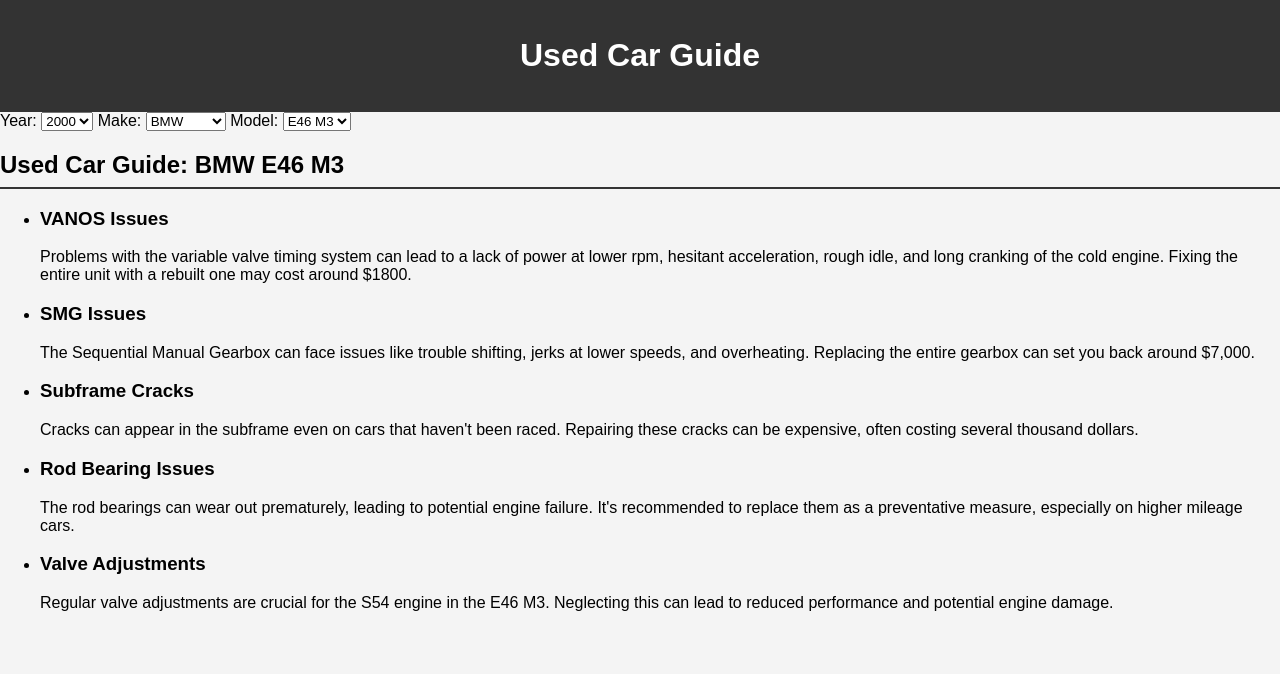
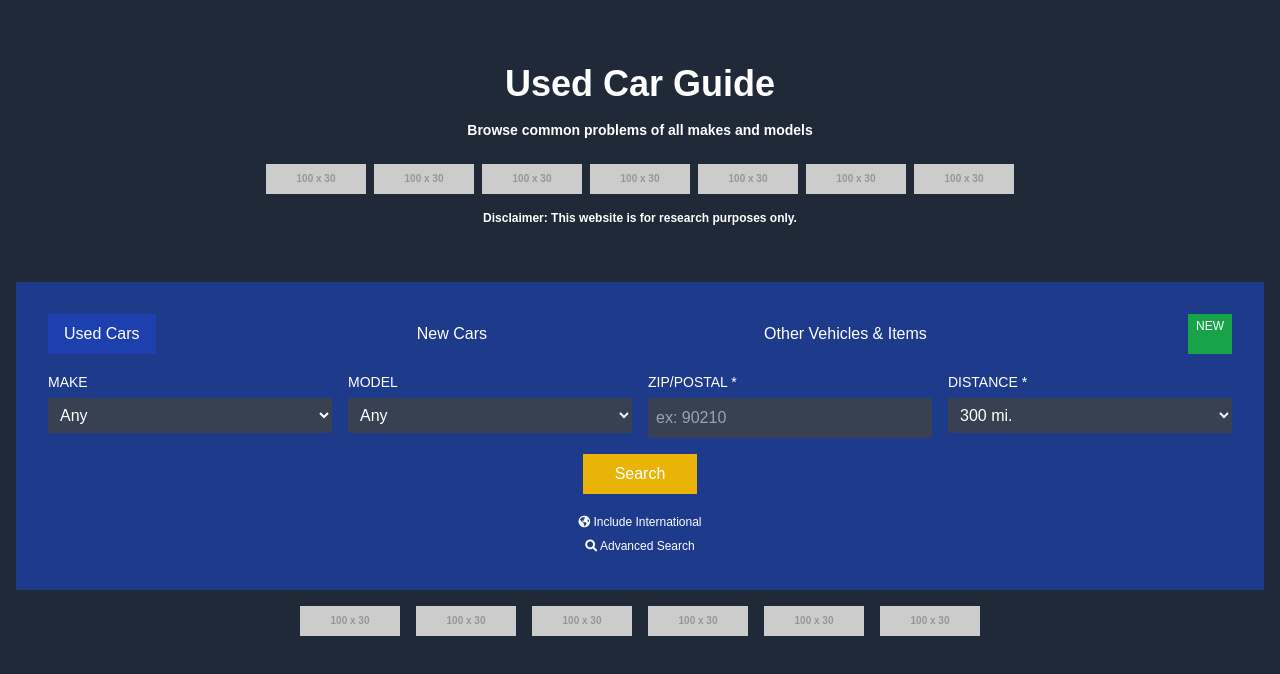
Before and after one commit to psmithdev/carguide, a plain HTML site: page index.html in a window 1280 px wide. Drawn offline with nearby package versions, Linux system fonts and the light colour scheme; placeholder pictures from the web are drawn by us.

Commit message:
Added search box container and divs

```diff
--- a/index.html
+++ b/index.html
@@ -6,179 +6,127 @@
     <title>Used Car Guide</title>
     <link rel="stylesheet" href="styles.css" />
     <script src="script.js" defer></script>
+    <script src="https://cdn.tailwindcss.com"></script>
+    <link
+      href="https://fonts.googleapis.com/css2?family=Roboto:wght@400;700&display=swap"
+      rel="stylesheet"
+    />
+    <link
+      rel="stylesheet"
+      href="https://cdnjs.cloudflare.com/ajax/libs/font-awesome/5.15.3/css/all.min.css"
+    />
   </head>
-  <body>
-    <header>
-      <h1>Used Car Guide</h1>
-    </header>
-    <main>
-      <section id="car-selection">
-        <label for="year">Year:</label>
-        <select id="year" onchange="updateModels()">
-          <!-- Options will be populated by JavaScript -->
-        </select>
-
-        <label for="make">Make:</label>
-        <select id="make" onchange="updateModels()">
-          <option value="BMW">BMW</option>
-          <option value="Chevrolet">Chevrolet</option>
-          <!-- Add more options as needed -->
-        </select>
-
-        <label for="model">Model:</label>
-        <select id="model" onchange="updateDisplay()">
-          <!-- Options will be populated based on the make and year by JavaScript -->
-        </select>
-      </section>
-
-      <!-- BMW E46 M3 Details -->
-      <section id="car-details-e46m3" class="car-details" style="display: none">
-        <h2>Used Car Guide: BMW E46 M3</h2>
-        <ul>
-          <!-- Each <li> contains an issue and its description -->
-          <li>
-            <h3>VANOS Issues</h3>
-            <p>
-              Problems with the variable valve timing system can lead to a lack
-              of power at lower rpm, hesitant acceleration, rough idle, and long
-              cranking of the cold engine. Fixing the entire unit with a rebuilt
-              one may cost around $1800.
-            </p>
-          </li>
-          <li>
-            <h3>SMG Issues</h3>
-            <p>
-              The Sequential Manual Gearbox can face issues like trouble
-              shifting, jerks at lower speeds, and overheating. Replacing the
-              entire gearbox can set you back around $7,000.
-            </p>
-          </li>
-          <li>
-            <h3>Subframe Cracks</h3>
-            <p>
-              Cracks can appear in the subframe even on cars that haven't been
-              raced. Repairing these cracks can be expensive, often costing
-              several thousand dollars.
-            </p>
-          </li>
-          <li>
-            <h3>Rod Bearing Issues</h3>
-            <p>
-              The rod bearings can wear out prematurely, leading to potential
-              engine failure. It's recommended to replace them as a preventative
-              measure, especially on higher mileage cars.
-            </p>
-          </li>
-          <li>
-            <h3>Valve Adjustments</h3>
-            <p>
-              Regular valve adjustments are crucial for the S54 engine in the
-              E46 M3. Neglecting this can lead to reduced performance and
-              potential engine damage.
-            </p>
-          </li>
-        </ul>
-      </section>
-
-      <!-- BMW E90 M3 Details -->
-      <section id="car-details-e90m3" class="car-details" style="display: none">
-        <h2>Used Car Guide: BMW E90 M3</h2>
-        <ul>
-          <!-- Similar structure for issues and descriptions -->
-          <li>
-            <h3>Throttle Actuators</h3>
-            <p>
-              The throttle actuators can fail, leading to reduced performance
-              and a check engine light. Replacement is the most common solution.
-            </p>
-          </li>
-          <li>
-            <h3>Rod Bearings</h3>
-            <p>
-              Like the E46, the E90 M3's rod bearings can wear out prematurely.
-              Regular inspection and replacement are recommended.
-            </p>
-          </li>
-          <li>
-            <h3>Idle Control Valve</h3>
-            <p>
-              The idle control valve can get clogged or fail, leading to rough
-              idling or stalling. Cleaning or replacement can fix the issue.
-            </p>
-          </li>
-        </ul>
-      </section>
-
-      <!-- C6 Corvette ZR1 Details -->
-      <section
-        id="car-details-c6corvettezr1"
-        class="car-details"
-        style="display: none"
-      >
-        <h2>Used Car Guide: C6 Corvette ZR1</h2>
-        <ul>
-          <!-- Listing issues specific to C6 Corvette ZR1 -->
-          <li>
-            <h3>Dash Peeling on the 3LZ</h3>
-            <p>
-              The 3LZ trim, which is the highest luxury level for the C6
-              Corvette ZR1, has been reported to have issues with the leather
-              dash peeling or delaminating. This can be due to heat, humidity,
-              or just age.
-            </p>
-          </li>
-          <li>
-            <h3>Ceramic Brake Vibrations</h3>
-            <p>
-              The C6 Corvette ZR1's ceramic brakes have been reported to cause
-              vibrations during highway driving. This is attributed to the
-              brakes not being balanced correctly from the factory that
-              manufactured these ceramic brakes. The most effective solution is
-              to have the ceramic brakes professionally balanced.
-            </p>
-          </li>
-          <li>
-            <h3>Supercharger Coupler Issues</h3>
-            <p>
-              The supercharger coupler can wear out over time, leading to a
-              rattling noise, especially at idle. Replacing the coupler is the
-              most common fix.
-            </p>
-          </li>
-          <li>
-            <h3>Supercharger Bricks Need Reinforcement</h3>
-            <p>
-              The supercharger on the ZR1 uses intercooler "bricks" to help cool
-              the intake air. Over time, these can crack or fail, especially
-              under high boost or when using aftermarket pulleys. Reinforcing or
-              replacing the bricks with aftermarket solutions can prevent
-              failure.
-            </p>
-          </li>
-        </ul>
-      </section>
-
-      <!-- C6 Corvette Z06 Details -->
-      <section
-        id="car-details-c6corvettez06"
-        class="car-details"
-        style="display: none"
-      >
-        <h2>Used Car Guide: C6 Corvette Z06</h2>
-        <ul>
-          <!-- Listing issues specific to C6 Corvette Z06 -->
-          <li>
-            <h3>Valve Drop Issue</h3>
-            <p>
-              The LS7 engine in the C6 Z06 has been known to suffer from valve
-              drop issues, particularly with the exhaust valves. This can lead
-              to catastrophic engine failure.
-            </p>
-          </li>
-          <!-- Additional issues can be added here -->
-          <!-- ... -->
-        </ul>
-      </section>
-    </main>
+  <body class="bg-gray-800 font-roboto">
+    <div class="container mx-auto p-4">
+      <div class="text-white text-center text-4xl font-bold py-12">
+        Used Car Guide
+        <div class="text-sm py-4">
+          Browse common problems of all makes and models
+        </div>
+        <div class="flex justify-center space-x-2 py-2">
+          <img
+            alt="Logo placeholder for ebay"
+            src="https://placehold.co/100x30"
+          />
+          <img
+            alt="Logo placeholder for cars.com"
+            src="https://placehold.co/100x30"
+          />
+          <img
+            alt="Logo placeholder for TrueCar"
+            src="https://placehold.co/100x30"
+          />
+          <img
+            alt="Logo placeholder for a carvana"
+            src="https://placehold.co/100x30"
+          />
+          <img
+            alt="Logo placeholder for Hemmings"
+            src="https://placehold.co/100x30"
+          />
+          <img
+            alt="Logo placeholder for cars&bids"
+            src="https://placehold.co/100x30"
+          />
+          <img
+            alt="Logo placeholder for CarSoup.com"
+            src="https://placehold.co/100x30"
+          />
+        </div>
+        <div class="text-xs py-2">
+          Disclaimer: This website is for research purposes only.
+        </div>
+      </div>
+      <div class="bg-blue-900 p-8 text-white">
+        <div class="flex justify-between mb-4">
+          <div class="bg-blue-800 px-4 py-2 cursor-pointer">Used Cars</div>
+          <div class="px-4 py-2 cursor-pointer">New Cars</div>
+          <div class="px-4 py-2 cursor-pointer">Other Vehicles & Items</div>
+          <div class="text-xs bg-green-600 px-2 py-1">NEW</div>
+        </div>
+        <div class="grid grid-cols-4 gap-4">
+          <div class="col-span-1">
+            <label class="text-sm" for="make">MAKE</label>
+            <select id="make" class="w-full mt-1 p-2 bg-gray-700 text-white">
+              <option>Any</option>
+            </select>
+          </div>
+          <div class="col-span-1">
+            <label class="text-sm" for="model">MODEL</label>
+            <select id="model" class="w-full mt-1 p-2 bg-gray-700 text-white">
+              <option>Any</option>
+            </select>
+          </div>
+          <div class="col-span-1">
+            <label class="text-sm" for="zip">ZIP/POSTAL *</label>
+            <input
+              type="text"
+              id="zip"
+              class="w-full mt-1 p-2 bg-gray-700 text-white"
+              placeholder="ex: 90210"
+            />
+          </div>
+          <div class="col-span-1">
+            <label class="text-sm" for="distance">DISTANCE *</label>
+            <select
+              id="distance"
+              class="w-full mt-1 p-2 bg-gray-700 text-white"
+            >
+              <option>300 mi.</option>
+            </select>
+          </div>
+        </div>
+        <div class="text-center py-4">
+          <button class="bg-yellow-500 text-white px-8 py-2">Search</button>
+        </div>
+        <div class="text-xs text-center">
+          <div class="py-1">
+            <i class="fas fa-globe-americas"></i> Include International
+          </div>
+          <div class="py-1"><i class="fas fa-search"></i> Advanced Search</div>
+        </div>
+      </div>
+      <div class="flex justify-center space-x-4 py-4">
+        <img
+          alt="Logo placeholder for about.com"
+          src="https://placehold.co/100x30"
+        />
+        <img
+          alt="Logo placeholder for JALOPNIK"
+          src="https://placehold.co/100x30"
+        />
+        <img
+          alt="Logo placeholder for ROAD&TRACK"
+          src="https://placehold.co/100x30"
+        />
+        <img alt="Logo placeholder for BBC" src="https://placehold.co/100x30" />
+        <img
+          alt="Logo placeholder for lifehacker"
+          src="https://placehold.co/100x30"
+        />
+        <img
+          alt="Logo placeholder for Popular Mechanics"
+          src="https://placehold.co/100x30"
+        />
   </body>
 </html>
```
